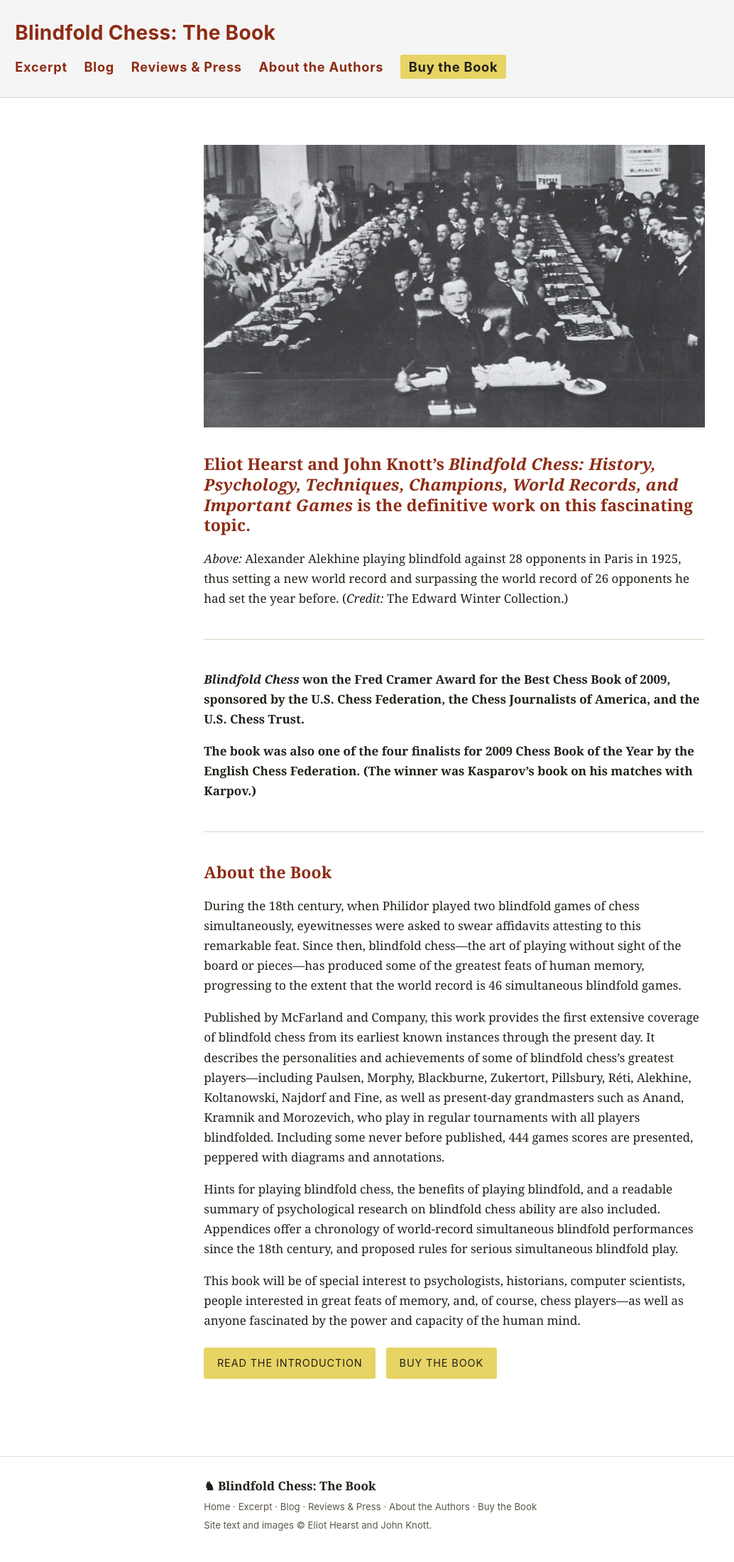
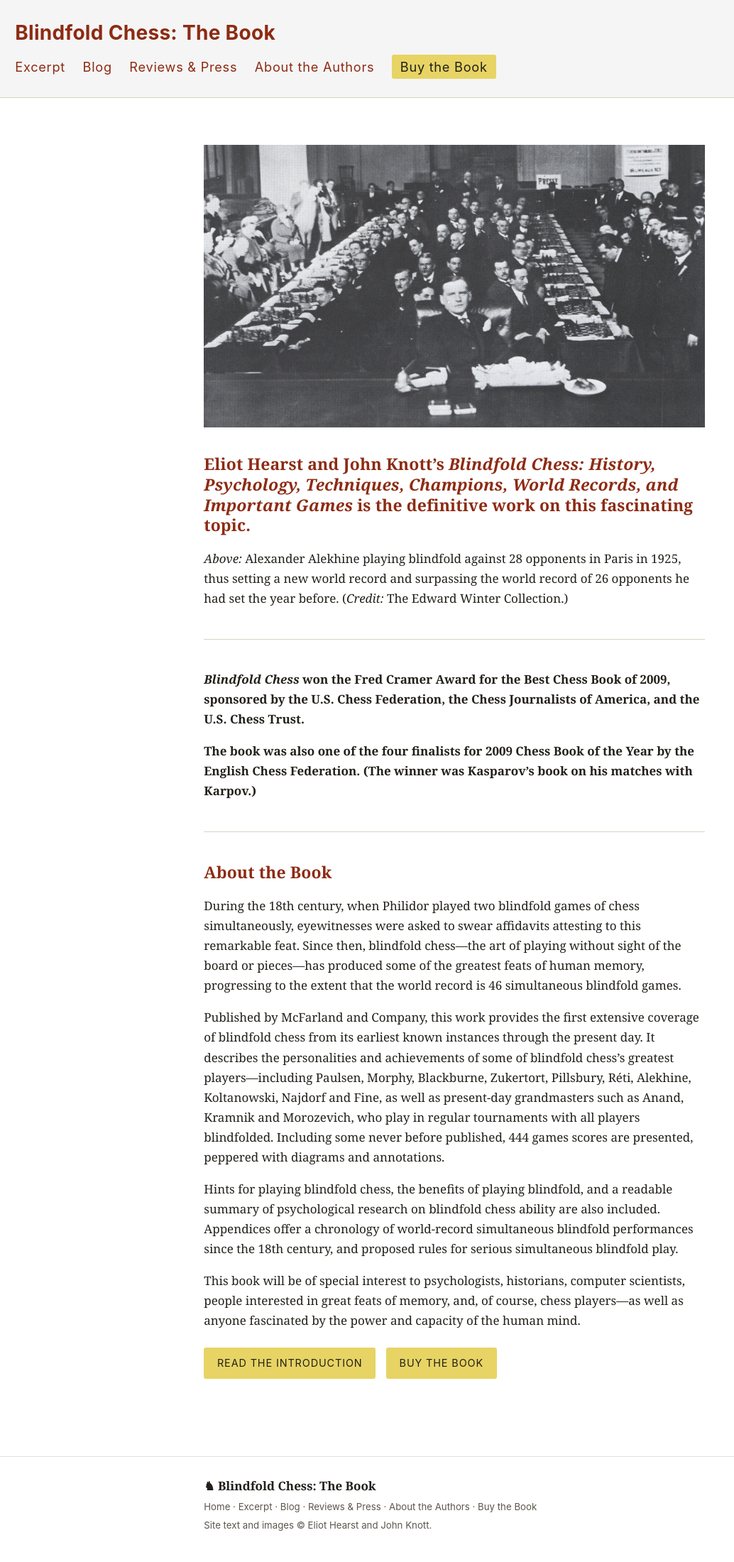
Before and after one commit to panopticist/blindfoldchess, a Jekyll site: the page built from index.md, in a window 1280 px wide. Shown: the whole page at 71% size, without its empty margins (0-1034 px from the left). Built offline with Jekyll 4.4.1, drawn with Linux system fonts in a browser that asks for light colours.

Commit message:
Final style sheet update for the evening

```diff
--- a/assets/css/style.css
+++ b/assets/css/style.css
@@ -55,19 +55,18 @@
    roughly 2x the width of the page's content column. */
 .site-header {
   position: relative;
-  background: var(--nav-bg);
-  border-bottom: 1px solid var(--rule);
-  padding-top: 1.75rem;
-  padding-bottom: 10px; /* extra breathing room above the hairline divider */
 }
 .site-header-row {
+  position: relative;
   display: flex;
   align-items: center;
   justify-content: flex-start;
   flex-wrap: wrap;
-  padding-bottom: 1.1rem;
+  background: var(--nav-bg);
+  border-bottom: 1px solid var(--rule);
+  padding: 1.75rem 1.25rem calc(1.1rem + 10px);
   max-width: calc(var(--max-width) * 2);
-  margin: 0 auto; /* keeps the row centered even when it's narrower than the viewport */
+  margin: 0 auto; /* the boxed bar centers here, with plain white on either side once the viewport is wider than the box */
 }
 
 .site-title {
@@ -108,7 +107,7 @@
   margin-top: 0.9rem;
   font-family: -apple-system, BlinkMacSystemFont, "Segoe UI", Helvetica, Arial, sans-serif;
   font-size: 1.07rem;      /* ~30% larger than the original 0.82rem */
-  font-weight: 700;
+  font-weight: 400;
   letter-spacing: 0.04em;
 }
 .site-nav a {
```
